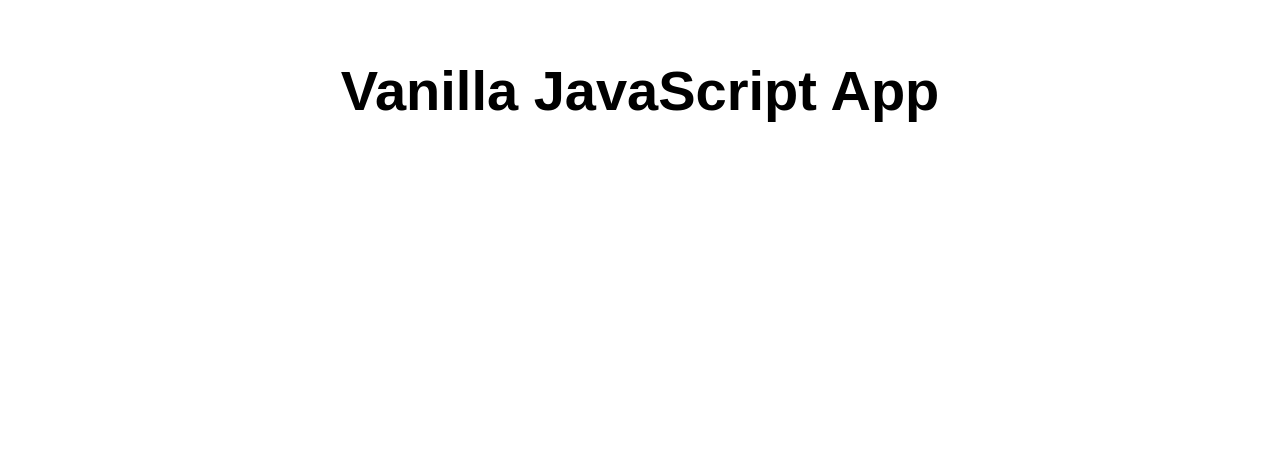
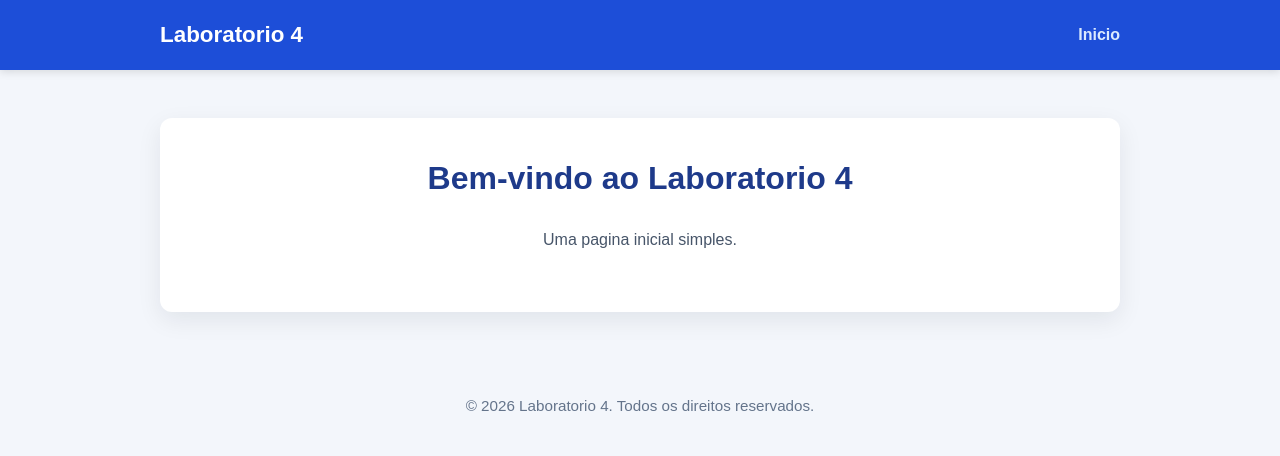
Before and after one commit to mcarvalho-ophi/Lab4, a website: page src/index.html in a window 1280 px wide. Drawn offline with Linux system fonts and the light colour scheme.

Commit message:
Changed the index and css codes to have new title "Laboratorio 4"

```diff
--- a/src/index.html
+++ b/src/index.html
@@ -1,17 +1,37 @@
 <!DOCTYPE html>
-<html lang="en">
+<html lang="pt-BR">
 
 <head>
   <meta charset="UTF-8">
   <meta name="viewport" content="width=device-width, initial-scale=1.0">
   <link rel="stylesheet" href="styles.css">
-  <title>Vanilla JavaScript App</title>
+  <title>Laboratorio 4</title>
 </head>
 
 <body>
-  <main>
-    <h1>Vanilla JavaScript App</h1>
+  <header class="site-header">
+    <div class="container">
+      <h1 class="brand">Laboratorio 4</h1>
+      <nav aria-label="Navegacao principal">
+        <ul class="nav-list">
+          <li><a href="#">Inicio</a></li>
+        </ul>
+      </nav>
+    </div>
+  </header>
+
+  <main class="home container">
+    <section class="hero">
+      <h2>Bem-vindo ao Laboratorio 4</h2>
+      <p>Uma pagina inicial simples.</p>
+    </section>
   </main>
+
+  <footer class="site-footer">
+    <div class="container">
+      <p>&copy; 2026 Laboratorio 4. Todos os direitos reservados.</p>
+    </div>
+  </footer>
 </body>
 
 </html>
--- a/src/styles.css
+++ b/src/styles.css
@@ -1,21 +1,97 @@
 * {
-  font-family: Arial, Helvetica, sans-serif;
+  box-sizing: border-box;
 }
 
-html, body {
+body {
   margin: 0;
-  border: 0;
-  padding: 0;
-  background-color: #fff;
+  font-family: Arial, Helvetica, sans-serif;
+  line-height: 1.5;
+  color: #1f2937;
+  background: #f3f6fb;
 }
 
-main {
-  margin: auto;
-  width: 50%;
-  padding: 20px;
+.container {
+  width: min(960px, 92%);
+  margin: 0 auto;
 }
 
-main > h1 {
+.site-header {
+  background: #1d4ed8;
+  color: #ffffff;
+  box-shadow: 0 2px 8px rgba(0, 0, 0, 0.12);
+}
+
+.site-header .container {
+  display: flex;
+  align-items: center;
+  justify-content: space-between;
+  padding: 18px 0;
+}
+
+.brand {
+  margin: 0;
+  font-size: 1.4rem;
+}
+
+.nav-list {
+  list-style: none;
+  display: flex;
+  gap: 20px;
+  margin: 0;
+  padding: 0;
+}
+
+.nav-list a {
+  color: #dbeafe;
+  text-decoration: none;
+  font-weight: 600;
+}
+
+.nav-list a:hover {
+  color: #ffffff;
+}
+
+.home {
+  padding: 48px 0;
+}
+
+.hero {
+  background: #ffffff;
+  border-radius: 12px;
+  padding: 36px;
+  box-shadow: 0 8px 24px rgba(15, 23, 42, 0.08);
   text-align: center;
-  font-size: 3.5em;
 }
+
+.hero h2 {
+  margin-top: 0;
+  font-size: 2rem;
+  color: #1e3a8a;
+}
+
+.hero p {
+  margin: 12px auto 24px;
+  max-width: 640px;
+  color: #475569;
+}
+
+.cta-button {
+  display: inline-block;
+  background: #2563eb;
+  color: #ffffff;
+  text-decoration: none;
+  padding: 10px 18px;
+  border-radius: 8px;
+  font-weight: 700;
+}
+
+.cta-button:hover {
+  background: #1e40af;
+}
+
+.site-footer {
+  padding: 20px 0;
+  text-align: center;
+  color: #64748b;
+  font-size: 0.95rem;
+}
```
